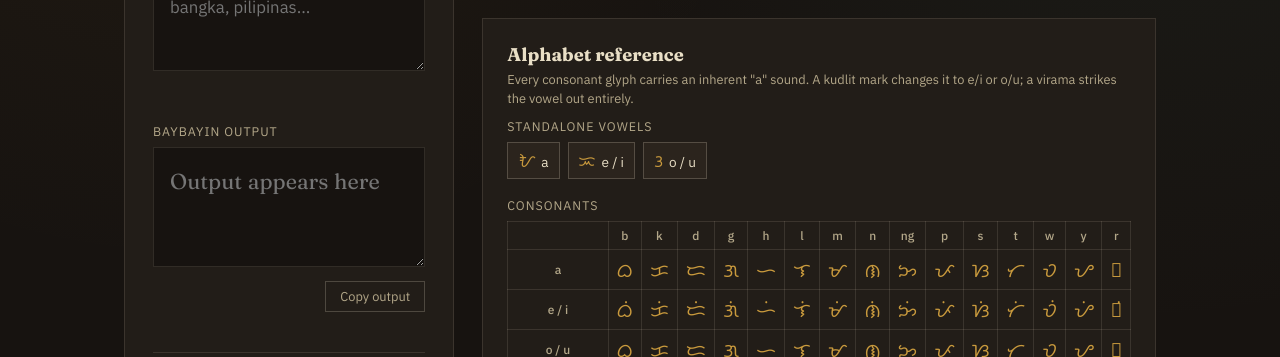
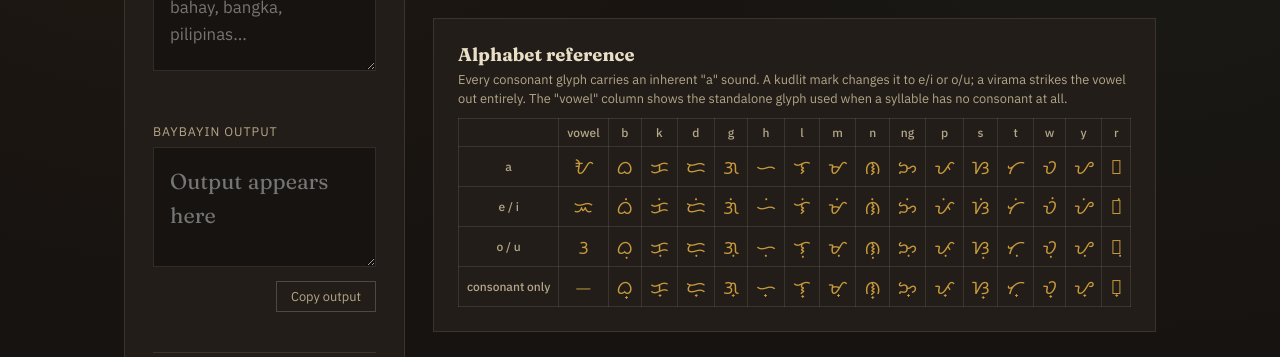
Before and after one commit to antoniokean/Isalin-deploy, a React (Vite) app in the folder Isalin/: page / in a window 1280 px wide. Shown: the part 389-746 px from the top of the page. Built offline with nearby package versions, Linux system fonts and the light colour scheme; no server answers.

Commit message:
Refactor ReferenceChart to include standalone vowels
Updated the ReferenceChart component to include standalone vowel glyphs and improved the rendering of the reference table.

```diff
--- a/Isalin/src/components/ReferenceChart.jsx
+++ b/Isalin/src/components/ReferenceChart.jsx
@@ -1,9 +1,3 @@
-const STANDALONE_VOWELS = [
-  { label: "a", glyph: "\u1700" },
-  { label: "e / i", glyph: "\u1701" },
-  { label: "o / u", glyph: "\u1702" },
-];
-
 const CONSONANTS = [
   { letter: "b", glyph: "\u170A" },
   { letter: "k", glyph: "\u1703" },
@@ -26,6 +20,14 @@ const KUDLIT_I = "\u1712";
 const KUDLIT_U = "\u1713";
 const VIRAMA = "\u1714";
 
+// Standalone vowel glyphs — these don't follow the consonant+kudlit
+// pattern, so they're keyed by row label instead of a suffix.
+const STANDALONE_VOWEL_BY_ROW = {
+  a: "\u1700",
+  "e / i": "\u1701",
+  "o / u": "\u1702",
+};
+
 const ROWS = [
   { label: "a", suffix: "", note: "base glyph, no mark" },
   { label: "e / i", suffix: KUDLIT_I, note: "kudlit above" },
@@ -39,28 +41,15 @@ export default function ReferenceChart() {
       <p className="sidebar-note" style={{ marginBottom: 10 }}>
         Every consonant glyph carries an inherent "a" sound. A kudlit mark
         changes it to e/i or o/u; a virama strikes the vowel out entirely.
-      </p>
-
-      <p className="breakdown-title" style={{ marginBottom: 8 }}>
-        Standalone vowels
-      </p>
-      <div className="chip-row" style={{ marginBottom: 18 }}>
-        {STANDALONE_VOWELS.map((v) => (
-          <span className="chip" key={v.label}>
-            <span className="glyph">{v.glyph}</span>
-            {v.label}
-          </span>
-        ))}
-      </div>
-
-      <p className="breakdown-title" style={{ marginBottom: 8 }}>
-        Consonants
+        The "vowel" column shows the standalone glyph used when a syllable
+        has no consonant at all.
       </p>
       <div className="reference-table-wrap">
         <table className="reference-table">
           <thead>
             <tr>
               <th></th>
+              <th>vowel</th>
               {CONSONANTS.map((c) => (
                 <th key={c.letter}>{c.letter}</th>
               ))}
@@ -72,6 +61,9 @@ export default function ReferenceChart() {
                 <th className="row-label" title={row.note}>
                   {row.label}
                 </th>
+                <td className="reference-glyph">
+                  {STANDALONE_VOWEL_BY_ROW[row.label] || "—"}
+                </td>
                 {CONSONANTS.map((c) => (
                   <td key={c.letter} className="reference-glyph">
                     {c.glyph + row.suffix}
```
